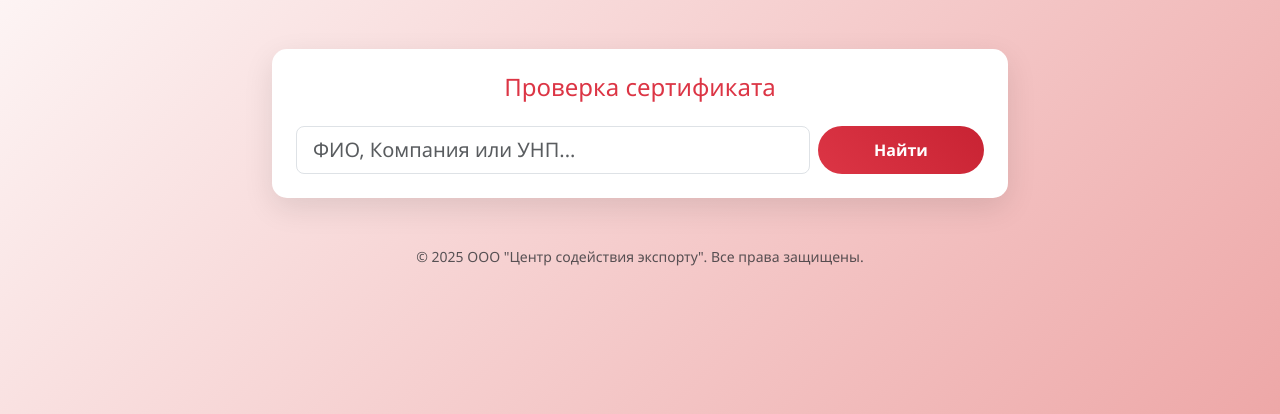
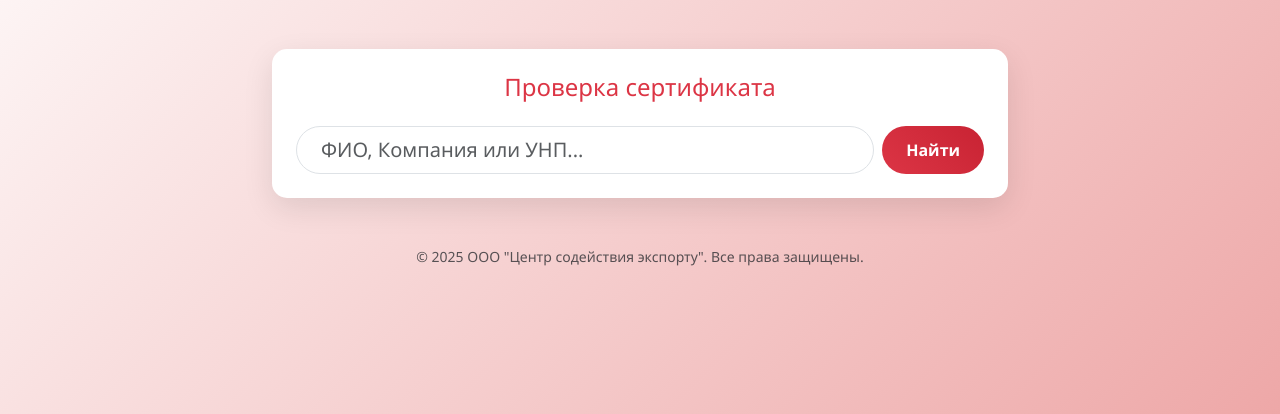
Before and after one commit to exportassistance/certificate-registry, a Django app: page /cse/ in a window 1280 px wide. Shown: the part 247-661 px from the top of the page. Run offline with Django 5.2, Linux system fonts and the light colour scheme.

Commit message:
fix search

```diff
--- a/core/templates/cse_search.html
+++ b/core/templates/cse_search.html
@@ -31,14 +31,20 @@
             <div class="card search-card p-4">
                 <h4 class="text-center mb-4 text-danger">Проверка сертификата</h4>
                 <form method="get">
-                    <div class="row g-2">
-                        <div class="col-md-9">
-                            <input type="text" class="form-control form-control-lg" name="q"
+                    <div class="d-flex gap-2">
+                        <div class="position-relative flex-grow-1">
+                            <input type="text" class="form-control form-control-lg ps-4 pe-5 rounded-pill" name="q"
                                    placeholder="ФИО, Компания или УНП..." value="{{ query }}">
+
+                            {% if query %}
+                            <a href="{% url 'cse_search' %}"
+                               class="position-absolute top-50 end-0 translate-middle-y me-3 text-secondary text-decoration-none"
+                               title="Очистить">
+                                <i class="fas fa-times fa-lg"></i>
+                            </a>
+                            {% endif %}
                         </div>
-                        <div class="col-md-3">
-                            <button type="submit" class="btn btn-danger-custom w-100 h-100">Найти</button>
-                        </div>
+                        <button type="submit" class="btn btn-danger-custom px-4 rounded-pill">Найти</button>
                     </div>
                 </form>
             </div>
```
Also changed, not shown: core/templates/nika_search.html (+12 -6 lines). Lines whose indentation alone changed are shown as unchanged.
